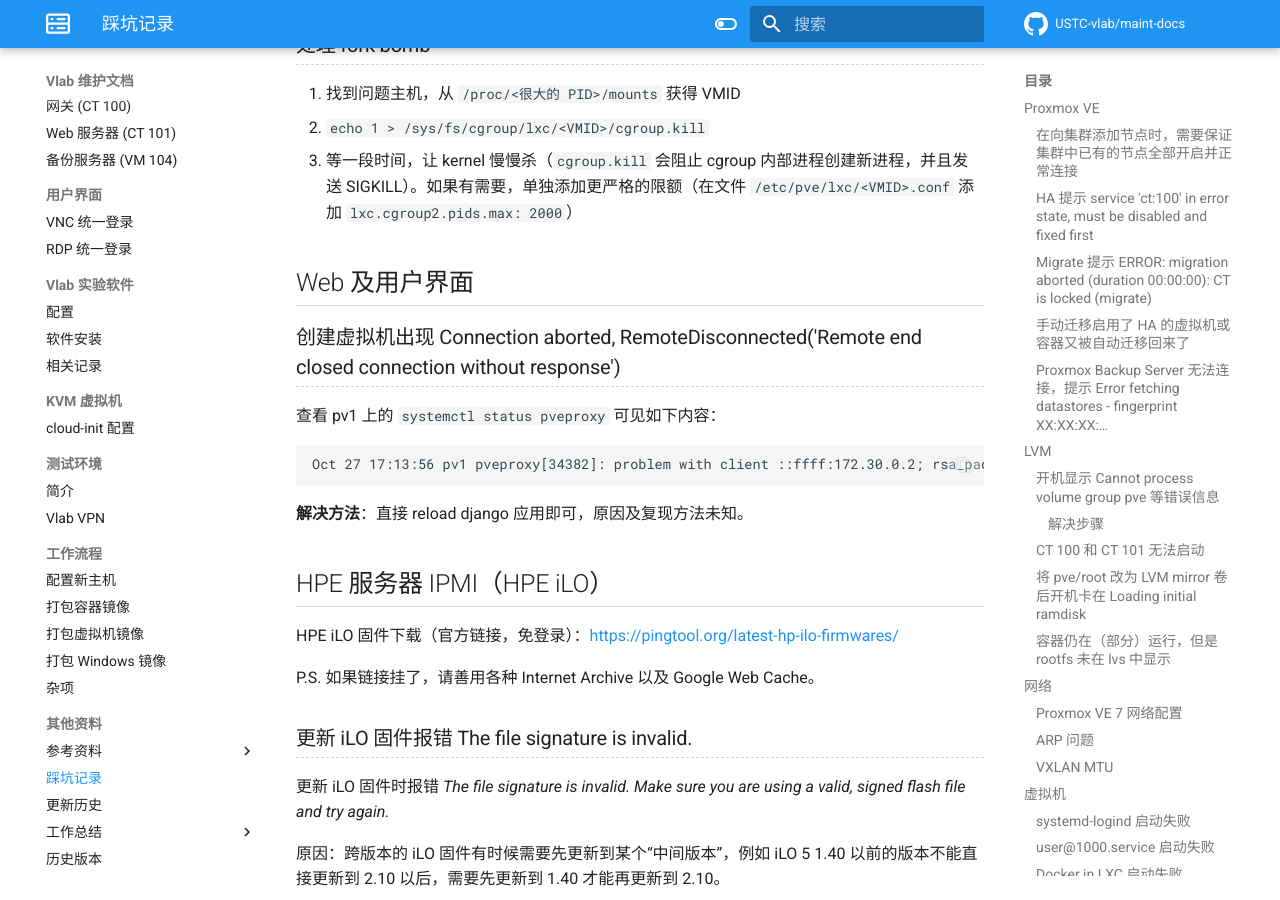
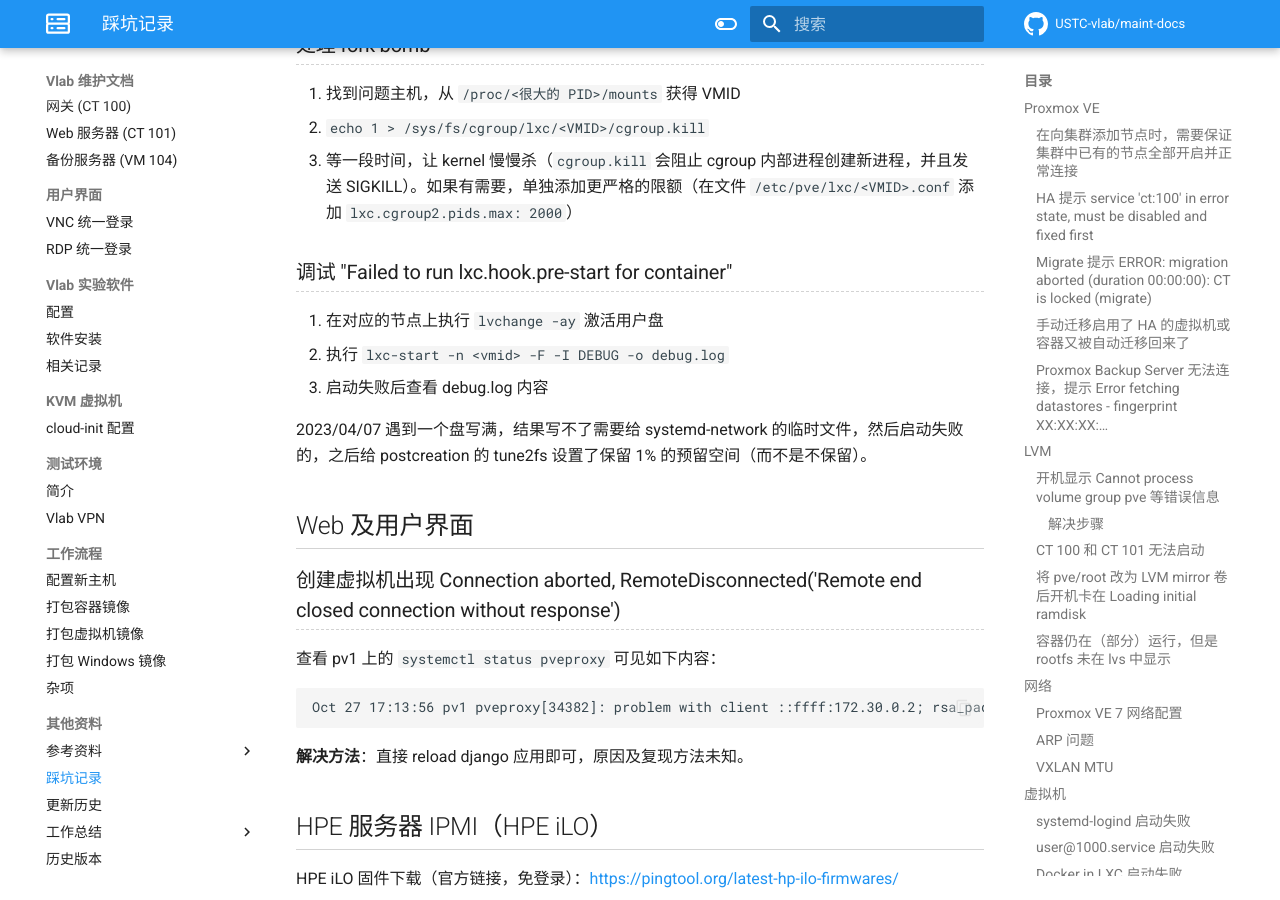
Before and after one commit to USTC-vlab/maint-docs, an MkDocs documentation site: the page built from docs/traps.md, in a window 1280 px wide and 900 px high, scrolled down 10256 px. Built offline with MkDocs 1.6.1 and Material for MkDocs 9.7.7, drawn with Linux system fonts in a browser that asks for light colours; comment, search, counter and statistics services are not loaded.

Commit message:
Add debugging lxc.hook.pre-start

```diff
--- a/docs/traps.md
+++ b/docs/traps.md
@@ -388,6 +388,14 @@
 2. `echo 1 > /sys/fs/cgroup/lxc/<VMID>/cgroup.kill`
 3. 等一段时间，让 kernel 慢慢杀（`cgroup.kill` 会阻止 cgroup 内部进程创建新进程，并且发送 SIGKILL）。如果有需要，单独添加更严格的限额（在文件 `/etc/pve/lxc/<VMID>.conf` 添加 `lxc.cgroup2.pids.max: 2000`）
 
+### 调试 "Failed to run lxc.hook.pre-start for container"
+
+1. 在对应的节点上执行 `lvchange -ay` 激活用户盘
+2. 执行 `lxc-start -n <vmid> -F -I DEBUG -o debug.log`
+3. 启动失败后查看 debug.log 内容
+
+2023/04/07 遇到一个盘写满，结果写不了需要给 systemd-network 的临时文件，然后启动失败的，之后给 postcreation 的 tune2fs 设置了保留 1% 的预留空间（而不是不保留）。
+
 ## Web 及用户界面
 
 ### 创建虚拟机出现 Connection aborted, RemoteDisconnected('Remote end closed connection without response')
```
